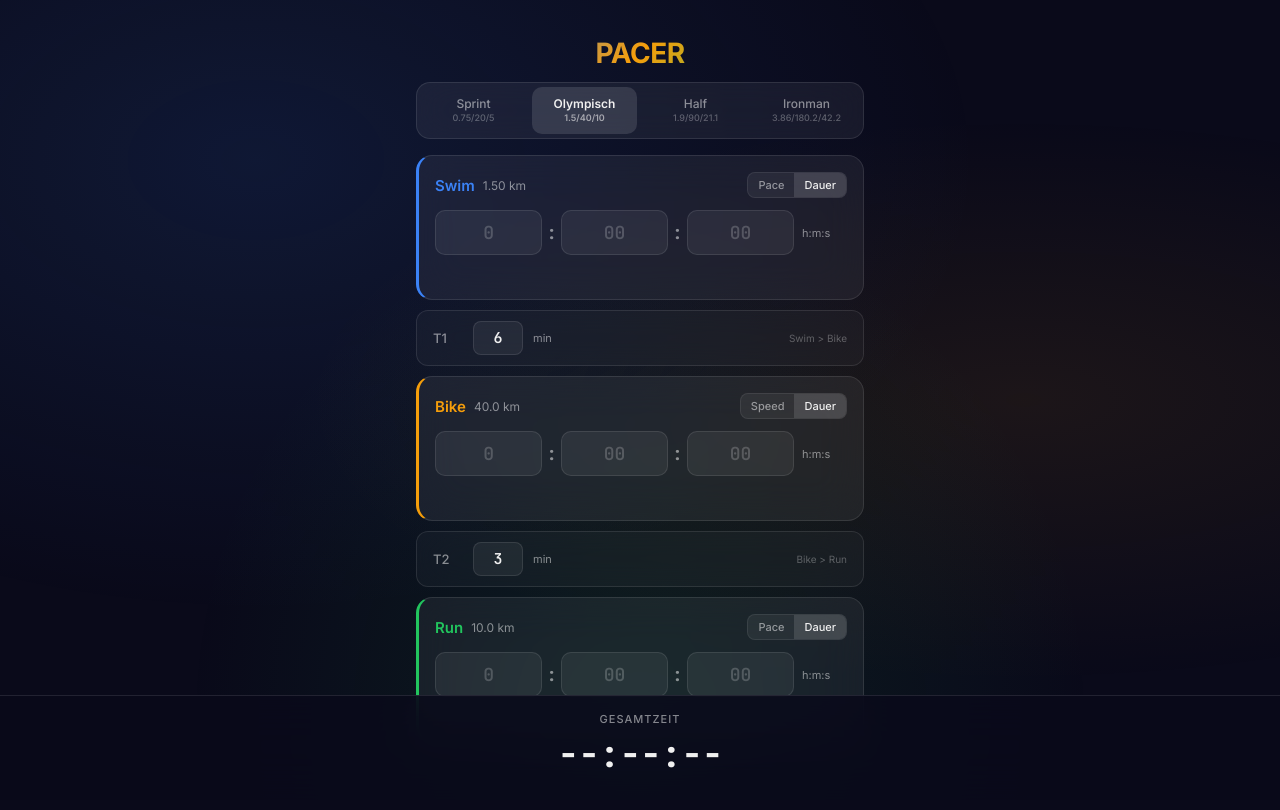
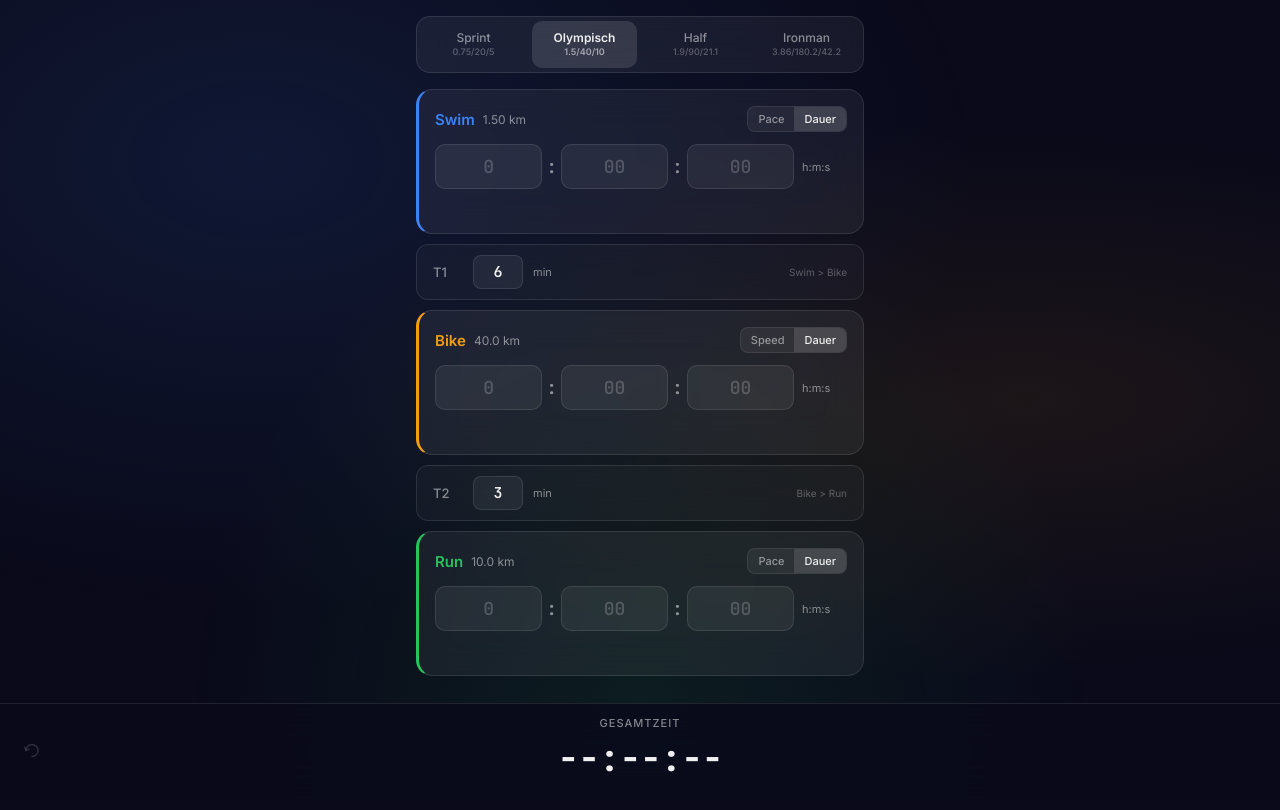
Before and after one commit to chassing/pacer, a plain HTML site: page index.html in a window 1280 px wide. Drawn offline with Linux system fonts and the light colour scheme.

Commit message:
Remove header, add reset button icon to footer
Save vertical space by removing the PACER header. Add a subtle
reset icon (left side of footer bar) with confirm dialog to reset
all inputs to defaults.

```diff
--- a/index.html
+++ b/index.html
@@ -56,22 +56,6 @@
     max-width: 480px;
     margin: 0 auto;
     padding: 16px;
-  }
-
-  /* Header */
-  .header {
-    text-align: center;
-    padding: 20px 0 12px;
-  }
-
-  .header h1 {
-    font-size: 28px;
-    font-weight: 700;
-    letter-spacing: -0.5px;
-    background: linear-gradient(135deg, var(--swim), var(--bike), var(--run));
-    -webkit-background-clip: text;
-    -webkit-text-fill-color: transparent;
-    background-clip: text;
   }
 
   /* Distance Tabs */
@@ -330,8 +314,8 @@
     backdrop-filter: blur(24px);
     -webkit-backdrop-filter: blur(24px);
     border-top: 1px solid var(--card-border);
-    padding: 16px 20px;
-    padding-bottom: max(16px, env(safe-area-inset-bottom));
+    padding: 12px 20px;
+    padding-bottom: max(12px, env(safe-area-inset-bottom));
     transition: box-shadow 0.5s ease;
   }
 
@@ -370,6 +354,26 @@
     gap: 4px;
   }
 
+  .reset-btn {
+    position: absolute;
+    left: 16px;
+    top: 50%;
+    transform: translateY(-50%);
+    border: none;
+    background: transparent;
+    color: var(--text-dim);
+    font-size: 16px;
+    opacity: 0.3;
+    cursor: pointer;
+    padding: 8px;
+    line-height: 1;
+    z-index: 11;
+  }
+
+  .reset-btn svg {
+    pointer-events: none;
+  }
+
   .bd-dot {
     width: 6px;
     height: 6px;
@@ -397,16 +401,13 @@
 <div class="bg-gradient"></div>
 
 <div class="container">
-  <div class="header">
-    <h1>PACER</h1>
-  </div>
-
   <div class="distance-tabs" id="distanceTabs"></div>
 
   <div id="cards"></div>
 </div>
 
 <div class="total-bar" id="totalBar">
+  <button class="reset-btn" onclick="resetState()"><svg xmlns="http://www.w3.org/2000/svg" width="16" height="16" viewBox="0 0 24 24" fill="none" stroke="currentColor" stroke-width="2" stroke-linecap="round" stroke-linejoin="round"><path d="M3 12a9 9 0 1 1 9 9"/><polyline points="1 7 3 12 8 10"/></svg></button>
   <div class="total-label">Gesamtzeit</div>
   <div class="total-time" id="totalTime">--:--:--</div>
   <div class="total-breakdown" id="totalBreakdown"></div>
@@ -756,6 +757,25 @@ function updateTotal() {
   setTimeout(() => { totalEl.style.transform = 'scale(1)'; }, 200);
 }
 
+function resetState() {
+  if (!confirm('Eingaben zuruecksetzen?')) return;
+  state = {
+    distance: 'olympic',
+    modes: { swim: 'duration', bike: 'duration', run: 'duration' },
+    values: {
+      swim: { paceM: '', paceS: '', durationH: '', durationM: '', durationS: '' },
+      bike: { pace: '', durationH: '', durationM: '', durationS: '' },
+      run:  { paceM: '', paceS: '', durationH: '', durationM: '', durationS: '' },
+    },
+    t1: '6',
+    t2: '3',
+  };
+  saveState();
+  renderDistanceTabs();
+  renderCards();
+  updateTotal();
+}
+
 // Init
 loadState();
 renderDistanceTabs();
```
